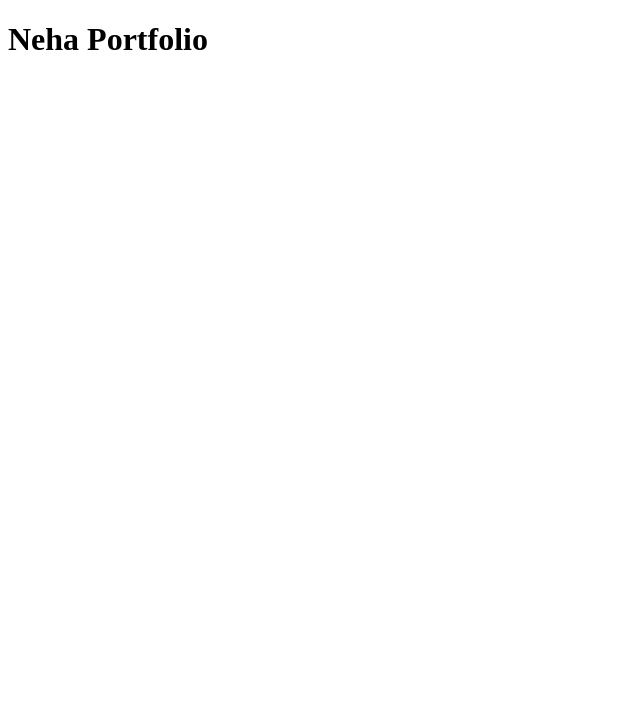
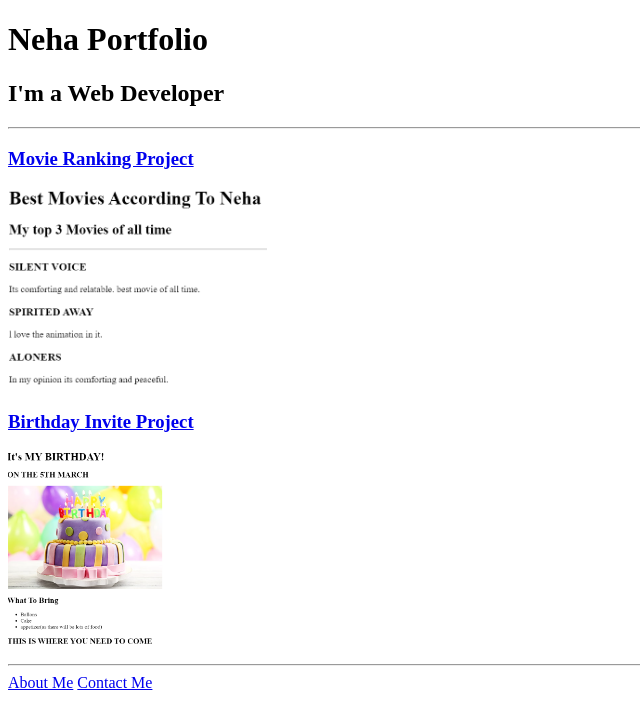
Before and after one commit to neha716/html-portfolio, a plain HTML site: page index.html in a window 1280 px wide. Shown: the whole page, without its empty margins (0-640 px from the left). Drawn offline with Linux system fonts and the light colour scheme.

Commit message:
Update index.html

```diff
--- a/index.html
+++ b/index.html
@@ -8,7 +8,15 @@
 
 <body>
   <h1>Neha Portfolio</h1>
-
+  <h2>I'm a Web Developer</h2>
+  <hr />
+  <h3><a href="./public/movie-ranking.html">Movie Ranking Project</a></h3>
+  <img src="./assets/images/movie-ranking.png" height="200" alt="movie ranking project preview"/>
+  <h3><a href="./public/birthday-invite.html">Birthday Invite Project</a></h3>
+  <img src="./assets/images/birthday invite.png" height="200" alt="birthday invite project preview"/>
+  <hr />
+  <a href="./public/about.html">About Me</a>
+  <a href="./public/contact.html">Contact Me</a>
 </body>
 
 </html>
```
